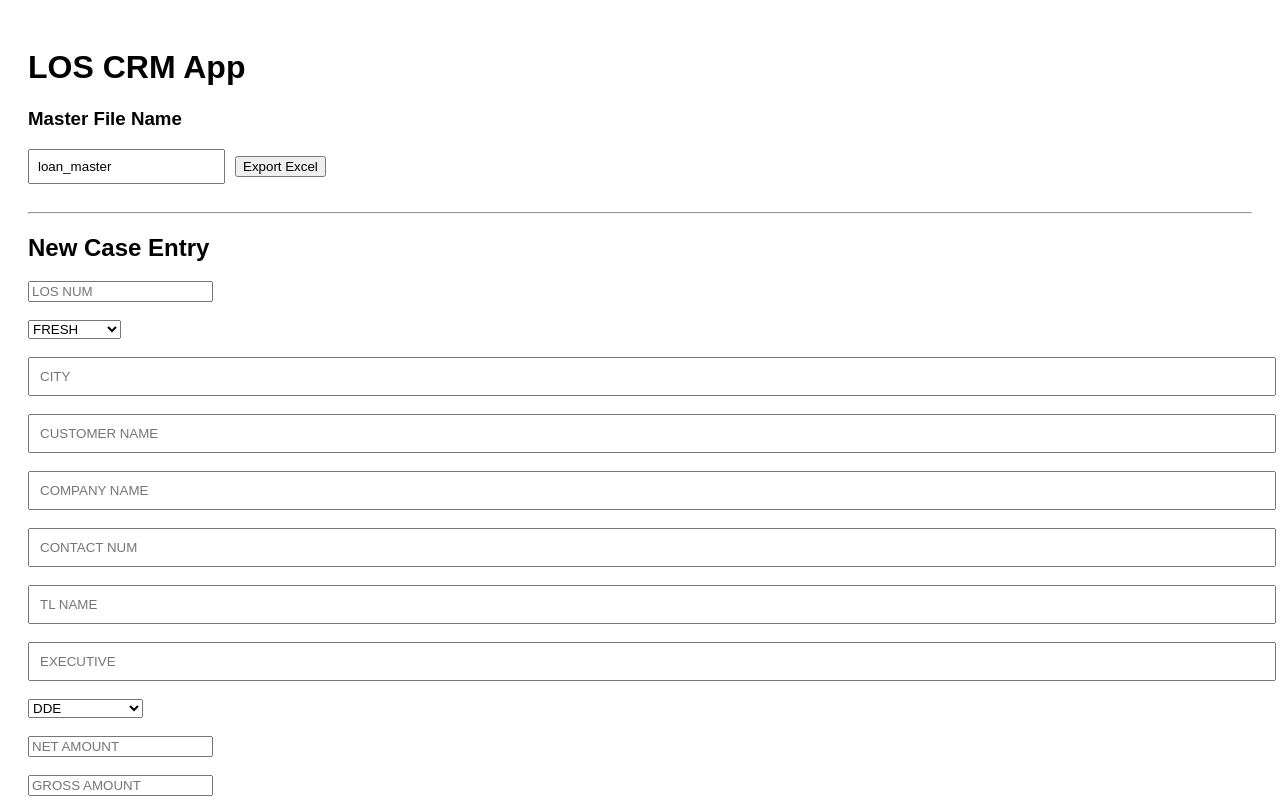
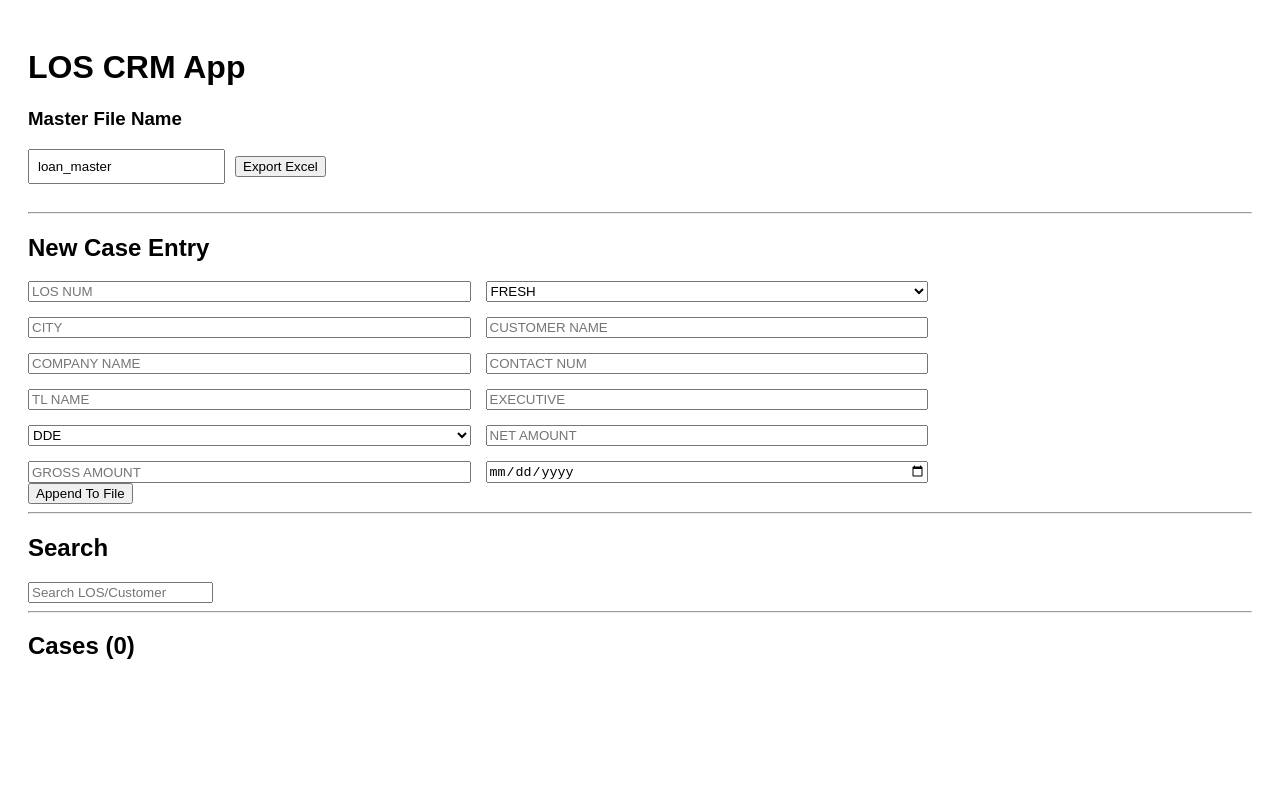
Before and after one commit to abhiqms-sys/los-crm, a Next.js app: page / in a window 1280 px wide. Shown: the top 800 px of the page. Built offline with nearby package versions, Linux system fonts and the light colour scheme.

Commit message:
Update page.js

```diff
--- a/app/page.js
+++ b/app/page.js
@@ -174,44 +174,32 @@ Export Excel
 <hr/>
 
 <h2>New Case Entry</h2>
+<div style={{
+display:'grid',
+gridTemplateColumns:'1fr 1fr',
+gap:'15px',
+maxWidth:'900px'
+}}>
 
-<input name="losNum" placeholder="LOS NUM" value={form.losNum} onChange={onChange}/><br/><br/>
+<input name="losNum" placeholder="LOS NUM" value={form.losNum} onChange={onChange}/>
 
 <select name="loanType" value={form.loanType} onChange={onChange}>
 <option>FRESH</option>
 <option>TOPUP</option>
 <option>BT+TOPUP</option>
-</select><br/><br/>
+</select>
 
-<input name="city" placeholder="CITY" style={{
-padding:'10px',
-width:'100%'
-}}value={form.city} onChange={onChange}/><br/><br/>
+<input name="city" placeholder="CITY" value={form.city} onChange={onChange}/>
 
-<input name="customerName" placeholder="CUSTOMER NAME" style={{
-padding:'10px',
-width:'100%'
-}}value={form.customerName} onChange={onChange}/><br/><br/>
+<input name="customerName" placeholder="CUSTOMER NAME" value={form.customerName} onChange={onChange}/>
 
-<input name="companyName" placeholder="COMPANY NAME" style={{
-padding:'10px',
-width:'100%'
-}}value={form.companyName} onChange={onChange}/><br/><br/>
+<input name="companyName" placeholder="COMPANY NAME" value={form.companyName} onChange={onChange}/>
 
-<input name="contactNum" placeholder="CONTACT NUM"style={{
-padding:'10px',
-width:'100%'
-}} value={form.contactNum} onChange={onChange}/><br/><br/>
+<input name="contactNum" placeholder="CONTACT NUM" value={form.contactNum} onChange={onChange}/>
 
-<input name="tlName" placeholder="TL NAME" style={{
-padding:'10px',
-width:'100%'
-}}value={form.tlName} onChange={onChange}/><br/><br/>
+<input name="tlName" placeholder="TL NAME" value={form.tlName} onChange={onChange}/>
 
-<input name="executive" placeholder="EXECUTIVE" style={{
-padding:'10px',
-width:'100%'
-}}value={form.executive} onChange={onChange}/><br/><br/>
+<input name="executive" placeholder="EXECUTIVE" value={form.executive} onChange={onChange}/>
 
 <select name="status" value={form.status} onChange={onChange}>
 <option>DDE</option>
@@ -221,13 +209,15 @@ width:'100%'
 <option>FTNR</option>
 <option>MDR</option>
 <option>REJECTED</option>
-</select><br/><br/>
+</select>
 
-<input name="netAmount" placeholder="NET AMOUNT" value={form.netAmount} onChange={onChange}/><br/><br/>
+<input name="netAmount" placeholder="NET AMOUNT" value={form.netAmount} onChange={onChange}/>
 
-<input name="grossAmount" placeholder="GROSS AMOUNT" value={form.grossAmount} onChange={onChange}/><br/><br/>
+<input name="grossAmount" placeholder="GROSS AMOUNT" value={form.grossAmount} onChange={onChange}/>
 
-<input type="date" name="disburseDate" value={form.disburseDate} onChange={onChange}/><br/><br/>
+<input type="date" name="disburseDate" value={form.disburseDate} onChange={onChange}/>
+
+</div>
 
 <button onClick={addRow}>
 Append To File
```
